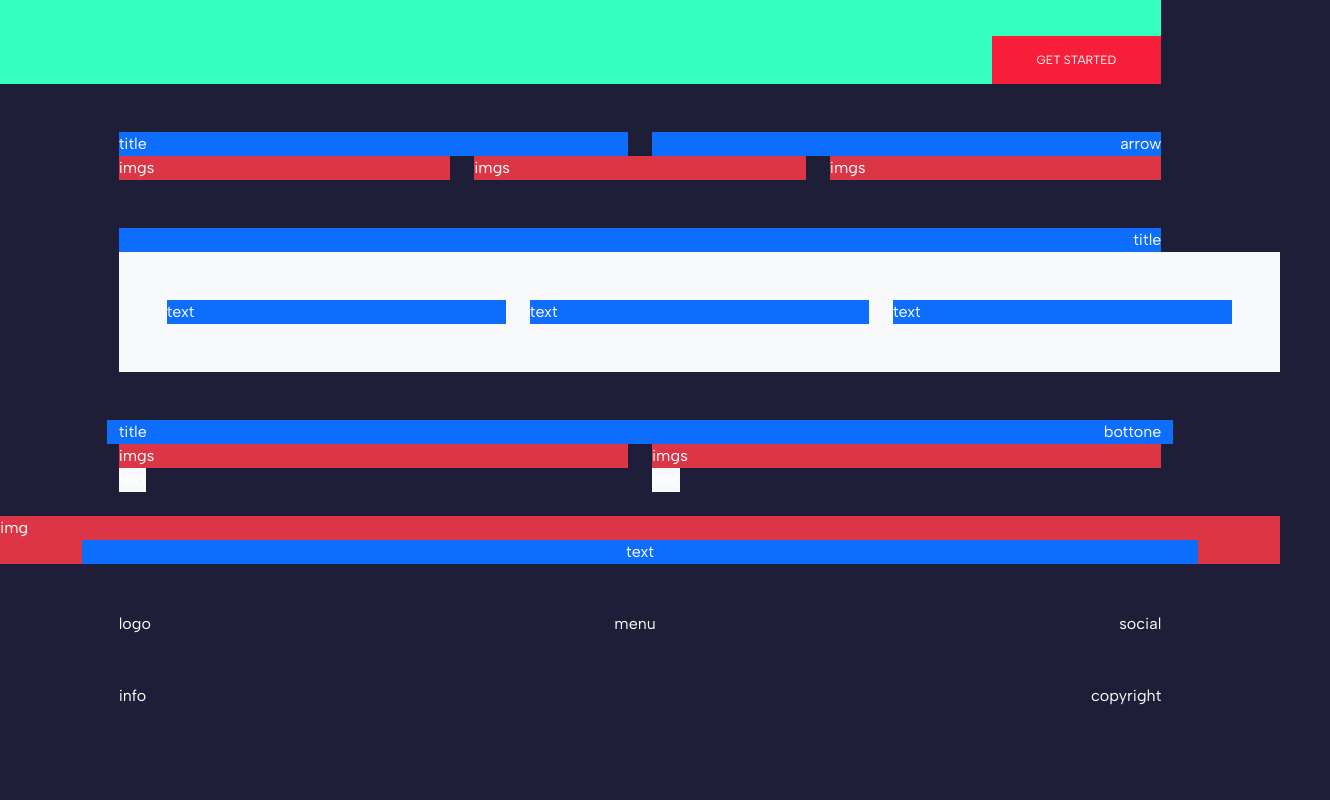
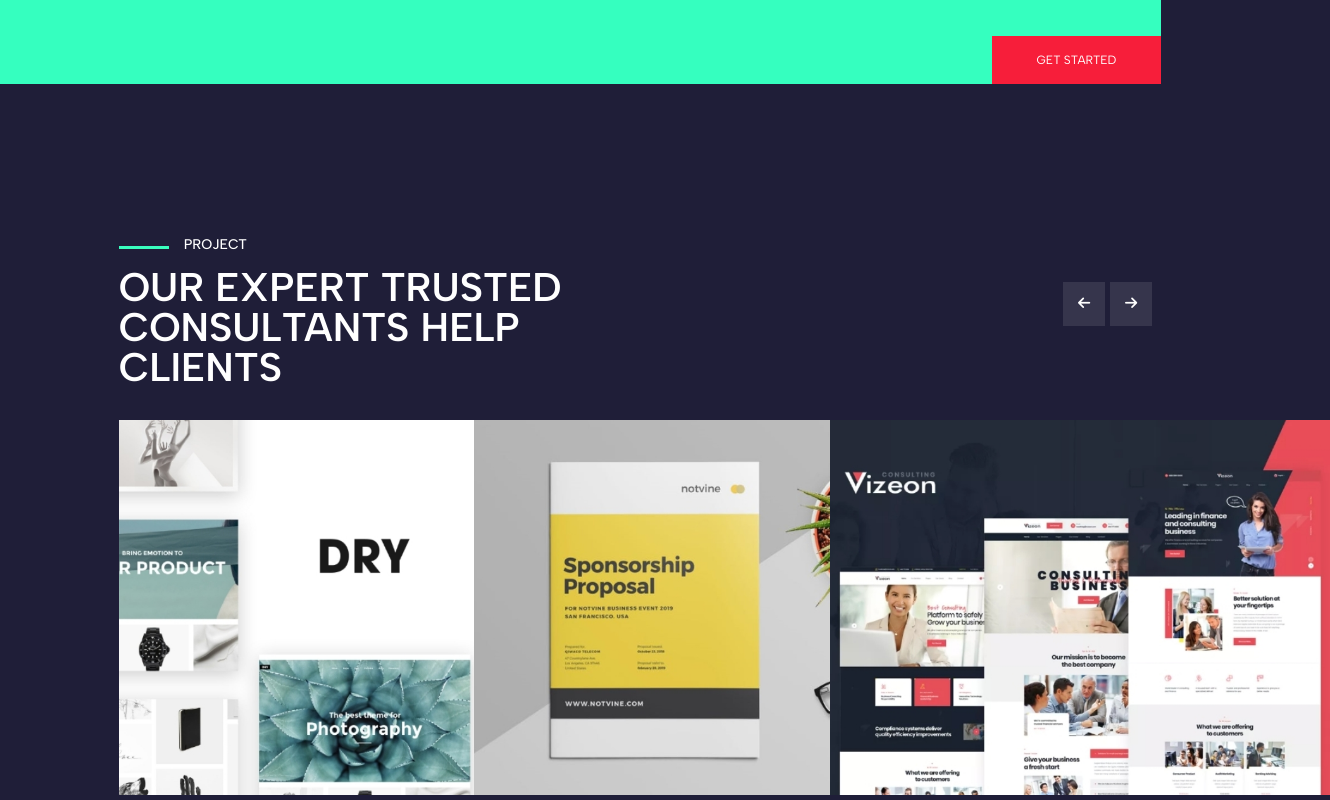
Before and after one commit to diegoferrari129/proj-html-vuejs, a Vue app: page / in a window 1280 px wide. Shown: the part 2860-3660 px from the top of the page, 1330 px wide, since content can reach past the window. Before the commit the page ends 3616 px from the top, so only its background shows below. Built offline with nearby package versions, Linux system fonts and the light colour scheme.

Commit message:
[UPD] added content and style to project section in AppMain.vue component

```diff
--- a/src/components/AppMain.vue
+++ b/src/components/AppMain.vue
@@ -168,13 +168,28 @@ export default {
                     <div class="row">
                         <div class="col-6">
 
-                            <div class="bg-primary">
-                                title
+                            <div class="project-title">
+                                <div class="green-line"></div>
+
+                                <h6>PROJECT</h6>
+                                <h5>
+                                    OUR EXPERT TRUSTED CONSULTANTS HELP CLIENTS
+                                </h5>
                             </div>
+
                         </div>
                         <div class="col-6">
-                            <div class="bg-primary text-end">
-                                arrow
+                            <div class="project-buttons">
+                                <div>
+                                    <button>
+                                        <i class="fa-solid fa-arrow-right fa-flip-horizontal fa-sm" style="color: #ffffff;"></i>
+                                    </button>
+                                </div>
+                                <div>
+                                    <button>
+                                        <i class="fa-solid fa-arrow-right fa-sm" style="color: #ffffff;"></i>
+                                    </button>
+                                </div>
                             </div>
                         </div>
                     </div>
@@ -183,20 +198,20 @@ export default {
                     <div class="row">
 
                         <div class="col-4">
-                            <div class="bg-danger">
-                                imgs
+                            <div class="project-img">
+                                <img src="/public/img/DRY-1-790x592.jpg" alt="">
                             </div>
                         </div>
 
                         <div class="col-4">
-                            <div class="bg-danger">
-                                imgs
+                            <div class="project-img">
+                                <img src="/public/img/221bf0b7-8134-43bb-936a-5acbe42db64a-790x592.jpg" alt="">
                             </div>
                         </div>
 
                         <div class="col-4">
-                            <div class="bg-danger">
-                                imgs
+                            <div class="project-img">
+                                <img src="/public/img/z1el4c4p-790x592.jpg" alt="">
                             </div>
                         </div>
 
@@ -393,6 +408,56 @@ export default {
         }
     }
 
+    // PROJECT SECTION
+    .project-title {
+        padding-top: 100px;
+
+        .green-line {
+            width: 50px;
+            border-bottom: 3px solid #39febe;
+            display: inline-block;
+        }
+
+        h6 {
+            display: inline-block;
+            margin-left: 15px;
+            padding-bottom: 5px;
+            font-size: 14px;
+        }
+
+        h5 {
+            font-weight: 600;
+            font-size: 40px;
+            line-height: 40px;
+            padding-bottom: 25px;
+        }
+    }
+
+    .project-buttons {
+        padding-top: 150px;
+        display: flex;
+        justify-content: end;
+        margin-right: 9px;
+
+        button {
+            padding: 10px 15px;
+            border: none;
+            background-color: #36354c;
+            margin-left: 5px;
+        }
+    }
+
+    .project-img {
+        width: 500px;
+        display: flex;
+        height: auto;
+
+        img{
+            width: 100%;
+            height: 100%;
+        }
+    }
+
 
     .ms-150 {
         margin-left: 150px;
```
